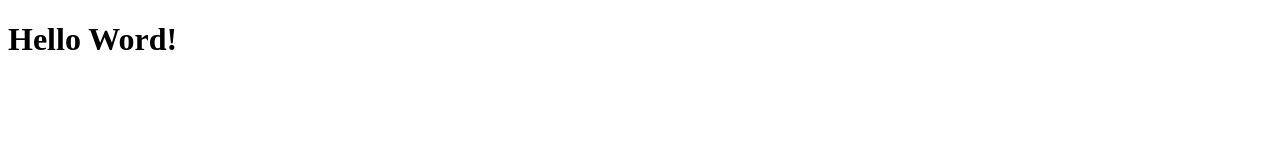
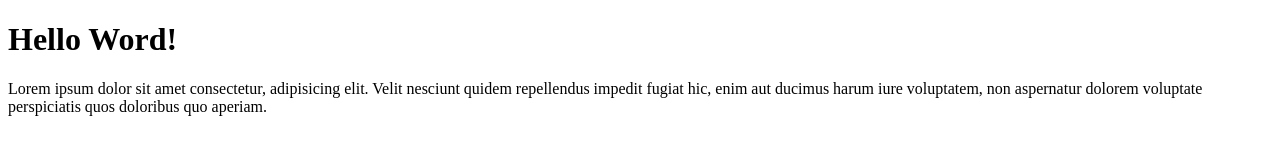
Before and after one commit to abdhan-source/abdh-git-tes, a plain HTML site: page index.html in a window 1280 px wide. Drawn offline with Linux system fonts and the light colour scheme.

Commit message:
menambahkan paragraf

```diff
--- a/index.html
+++ b/index.html
@@ -7,5 +7,6 @@
 </head>
 <body>
     <h1>Hello Word!</h1>
+    <p>Lorem ipsum dolor sit amet consectetur, adipisicing elit. Velit nesciunt quidem repellendus impedit fugiat hic, enim aut ducimus harum iure voluptatem, non aspernatur dolorem voluptate perspiciatis quos doloribus quo aperiam.</p>
 </body>
 </html>
```
